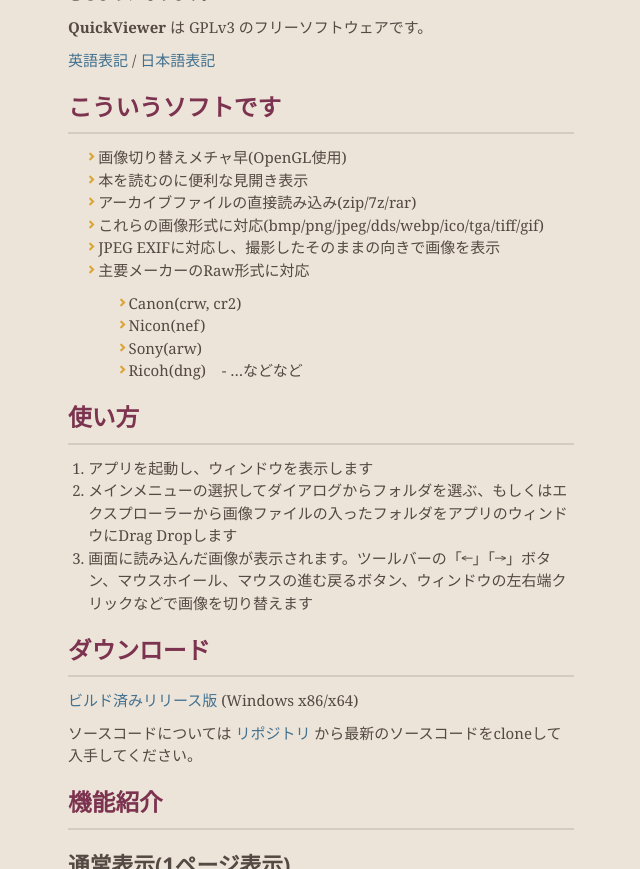
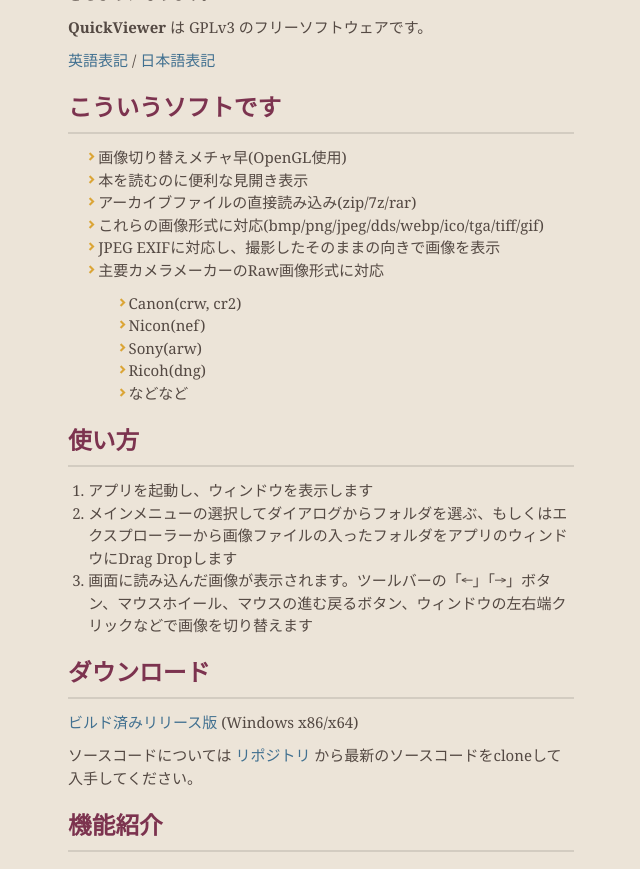
Before and after one commit to kanryu/quickviewer, a Jekyll site: the page built from docs/index-ja.md, in a window 1280 px wide and 900 px high, scrolled down 407 px, cut to the strip 0-869 px from the top of the window. Shown: the whole strip, without its empty margins (319-959 px from the left). Built offline with Jekyll 4.4.1, drawn with Linux system fonts in a browser that asks for light colours; nearby versions of some CDN libraries; our own code applies the rules of GitHub Pages for plain Markdown files.

Commit message:
Update index-ja.md

```diff
--- a/docs/index-ja.md
+++ b/docs/index-ja.md
@@ -20,12 +20,12 @@ layout: default
 - アーカイブファイルの直接読み込み(zip/7z/rar)
 - これらの画像形式に対応(bmp/png/jpeg/dds/webp/ico/tga/tiff/gif)
 - JPEG EXIFに対応し、撮影したそのままの向きで画像を表示
-- 主要メーカーのRaw形式に対応
+- 主要カメラメーカーのRaw画像形式に対応
     - Canon(crw, cr2)
     - Nicon(nef)
     - Sony(arw)
     - Ricoh(dng)
-    - ...などなど
+    - などなど
 
 ## 使い方
 
```
